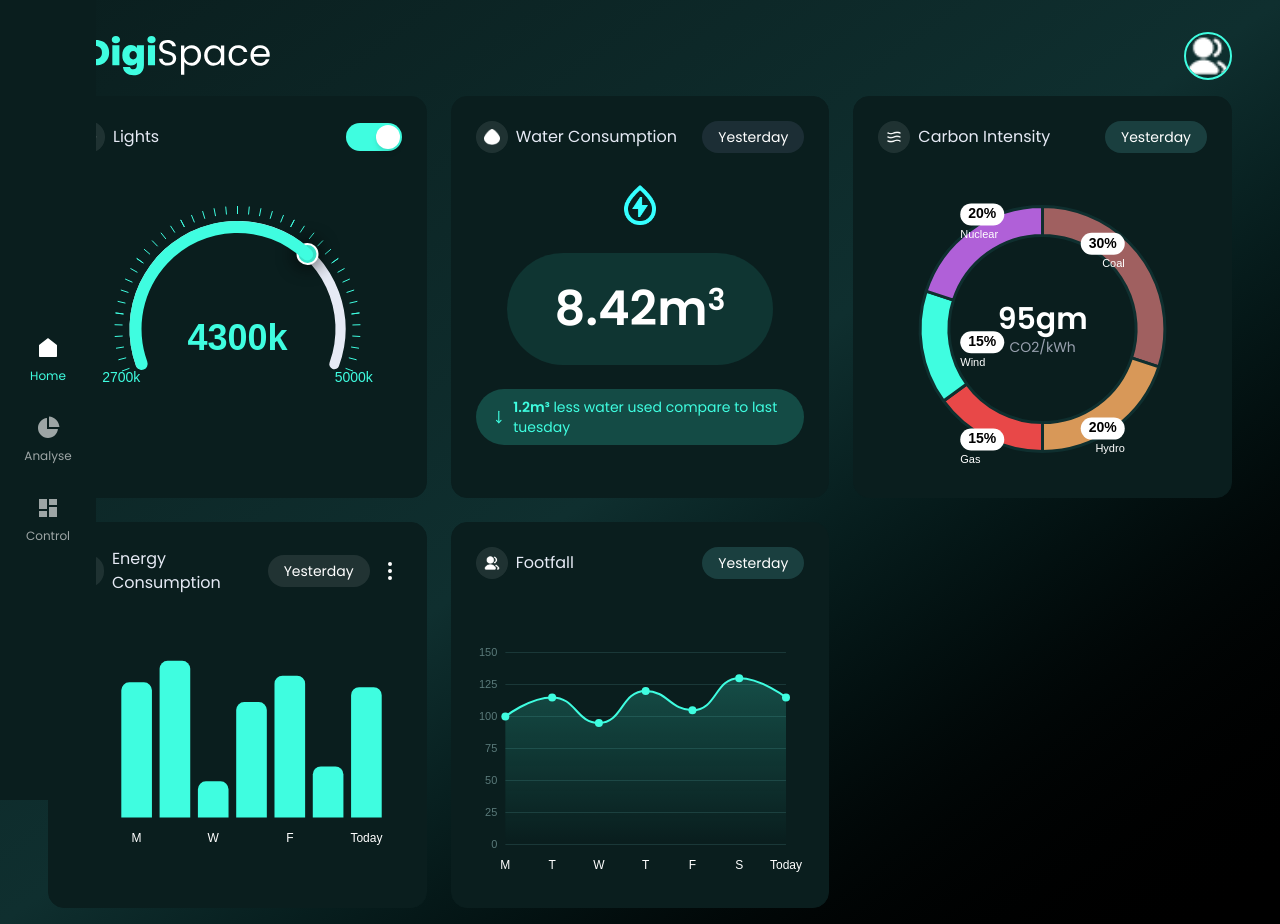
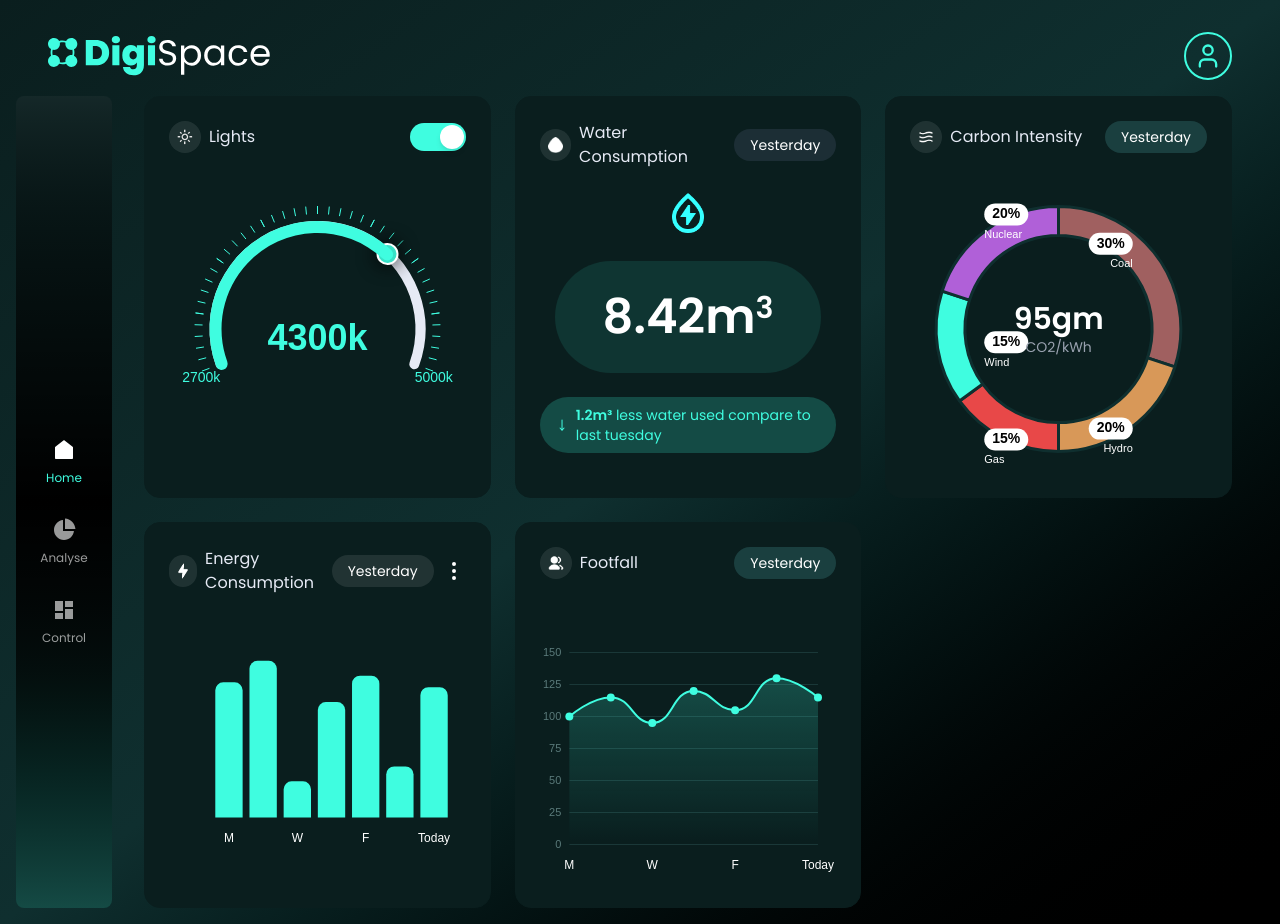
Before and after one commit to CoderLovely08/AVM-Demo, a React app: page / in a window 1280 px wide. Built offline with nearby package versions, Linux system fonts and the light colour scheme; the HTML template or start-up script is replaced by a standard one.

Commit message:
[Fix]: Sidebar gradient

```diff
--- a/src/components/custom/Navbar.tsx
+++ b/src/components/custom/Navbar.tsx
@@ -1,3 +1,4 @@
+import { UserIcon } from "lucide-react";
 import { logo, usersIcon } from "../../data";
 
 const Navbar = () => {
@@ -10,11 +11,7 @@ const Navbar = () => {
 
       <div className="flex items-center gap-4">
         <div className="w-12 h-12 rounded-full overflow-hidden border-2 border-primary">
-          <img
-            src={usersIcon}
-            alt="User"
-            className="w-full h-full object-cover"
-          />
+          <UserIcon className="w-full h-full text-primary p-2" />
         </div>
       </div>
     </div>
--- a/src/components/custom/Sidebar.tsx
+++ b/src/components/custom/Sidebar.tsx
@@ -4,7 +4,10 @@ import { homeIcon, pieIcon, tilesIcon } from '../../data';
 
 const Sidebar = () => {
   return (
-    <div className="fixed left-0 top-0 h-full w-24 bg-background flex flex-col items-center py-8 gap-8">
+    <div className="flex-1 bg-linear-to-b
+        from-secondary/5
+        via-black
+        to-primary/20 w-24 bg-background flex flex-col items-center py-8 gap-8 rounded-lg">
       <div className="flex flex-col items-center justify-center h-full gap-8 mt-20">
         <button className="flex flex-col items-center gap-2 opacity-100 hover:opacity-80 transition-opacity">
           <img src={homeIcon} alt="Home" className="w-6 h-6" />
```
